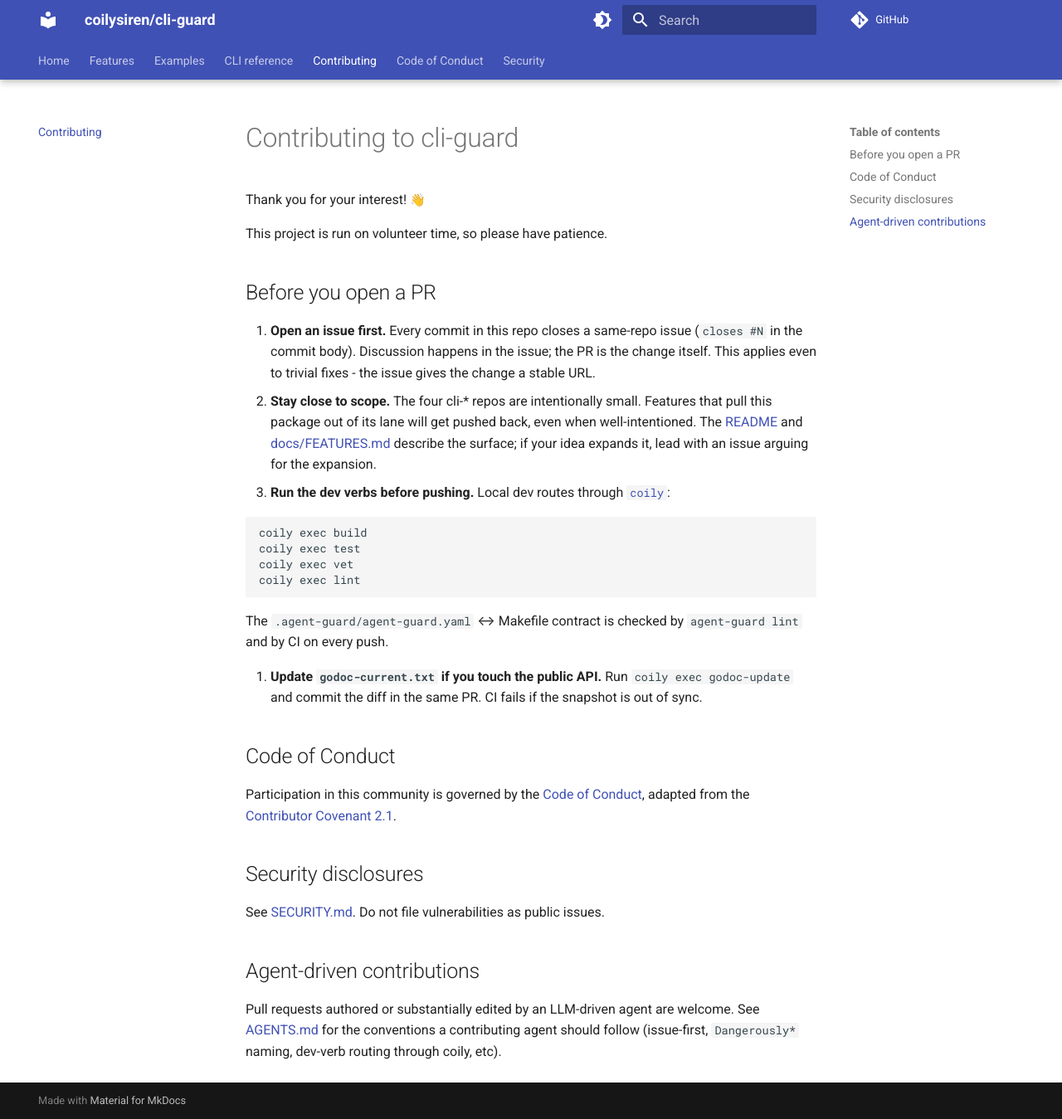
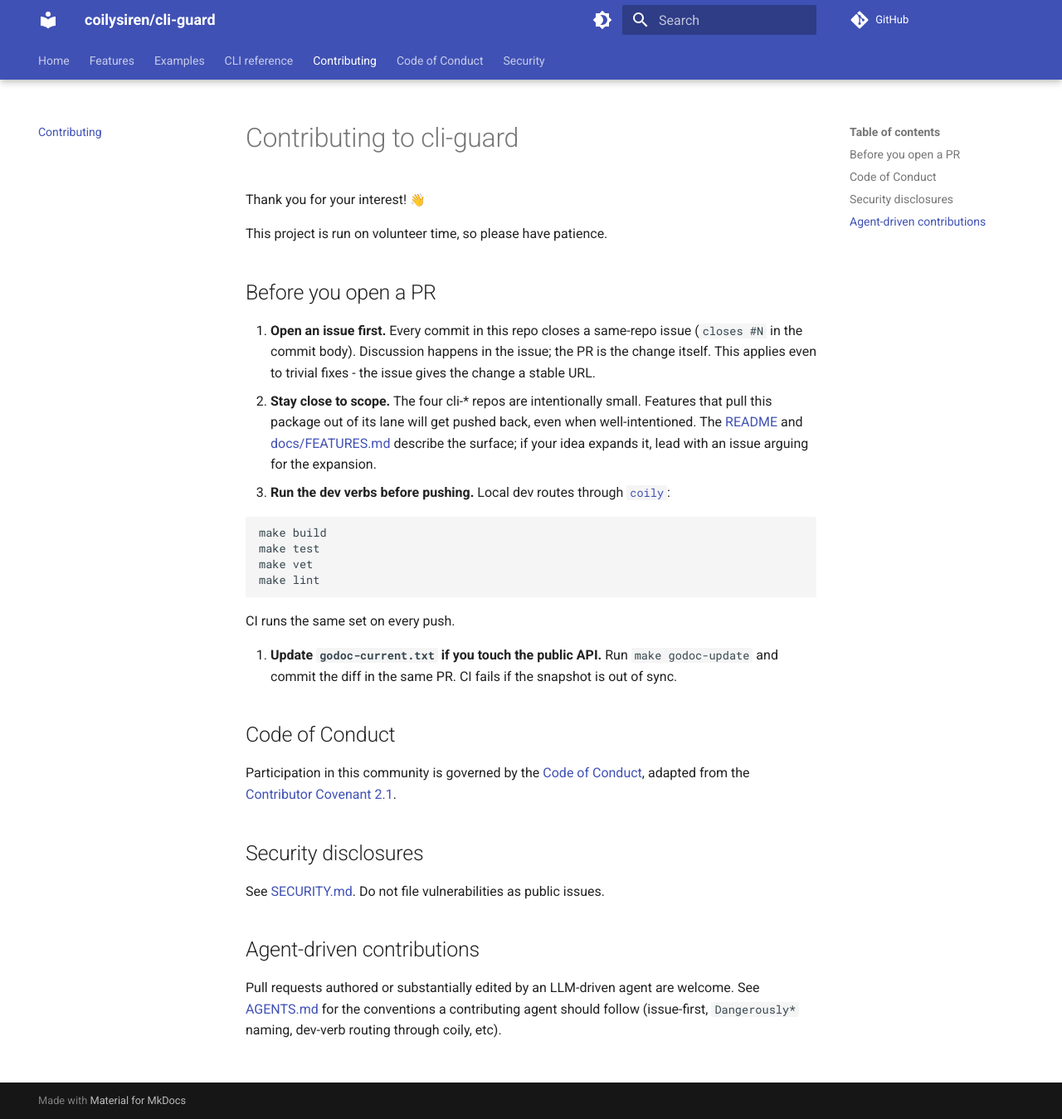
Before and after one commit to coilyco-flight-deck/cli-guard, an MkDocs documentation site: the page built from docs/CONTRIBUTING.md, in a window 1280 px wide and 1349 px high. Shown: the whole window at 83% size. Built offline with MkDocs 1.6.1 and Material for MkDocs 9.7.7, drawn with Linux system fonts in a browser that asks for light colours; emoji names are drawn with the system emoji font; comment, search, counter and statistics services are not loaded.

Commit message:
refactor: unguard cli-guard, wipe agent-guard from the dev flow
cli-guard is the framework, not a consumer of it, so it should not route
its own dev flow through a guard. Remove the agent-guard-lint pre-commit
hook and the .claude PreToolUse delegation, delete .agent-guard/agent-guard.yaml,
and add .agentic-os.toml disabling the catalog hooks (no catalog config).
Dev verbs are now plain make across README/AGENTS/CONTRIBUTING/docs. Fix the
dispatch issue-ref fixture + hook/treebuilders comments to name ward, resync
godoc-current.txt.

closes #42

Co-Authored-By: Claude Opus 4.8 (1M context) <noreply@anthropic.com>

````diff
--- a/docs/CONTRIBUTING.md
+++ b/docs/CONTRIBUTING.md
@@ -11,15 +11,15 @@ This project is run on volunteer time, so please have patience.
 3. **Run the dev verbs before pushing.** Local dev routes through [`coily`](https://github.com/coilysiren/coily):
 
    ```
-   coily exec build
-   coily exec test
-   coily exec vet
-   coily exec lint
+   make build
+   make test
+   make vet
+   make lint
    ```
 
-   The `.agent-guard/agent-guard.yaml` ↔ Makefile contract is checked by `agent-guard lint` and by CI on every push.
+   CI runs the same set on every push.
 
-4. **Update `godoc-current.txt` if you touch the public API.** Run `coily exec godoc-update` and commit the diff in the same PR. CI fails if the snapshot is out of sync.
+4. **Update `godoc-current.txt` if you touch the public API.** Run `make godoc-update` and commit the diff in the same PR. CI fails if the snapshot is out of sync.
 
 ## Code of Conduct
 
--- a/godoc-current.txt
+++ b/godoc-current.txt
@@ -823,7 +823,7 @@ func (s *State) FormatRefusal(verbName string) string
 package hook // import "github.com/coilysiren/cli-guard/hook"
 
 Package hook implements the Claude Code PreToolUse hook engine in the shared
-substrate. Each cli-guard consumer (coily, agent-guard,
+substrate. Each cli-guard consumer (coily, ward,
 
 FUNCTIONS
 
````
Also changed, not shown: .pre-commit-config.yaml (+0 -8 lines), AGENTS.md (+10 -11 lines), CONTRIBUTING.md (+8 -8 lines), README.md (+2 -3 lines), docs/FEATURES.md (+1 -4 lines), .agentic-os.toml (added), 4 other files.
